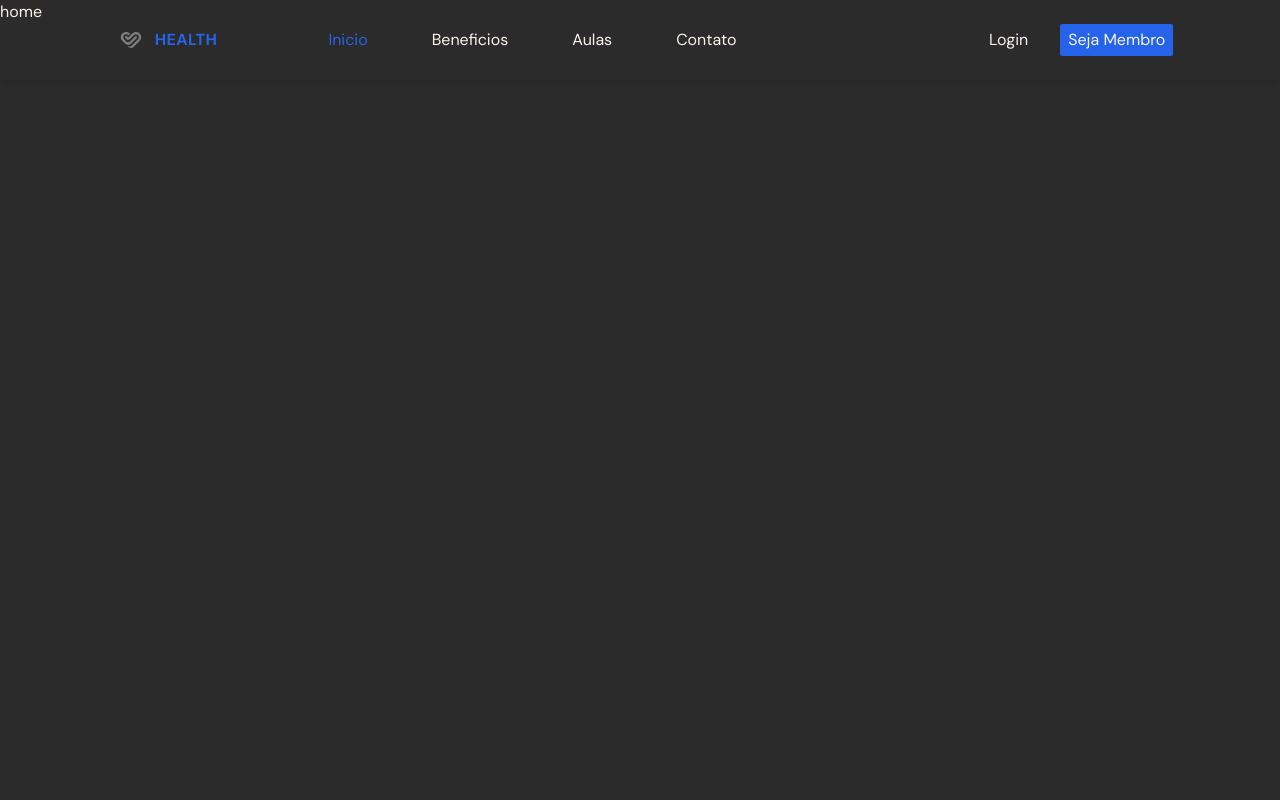
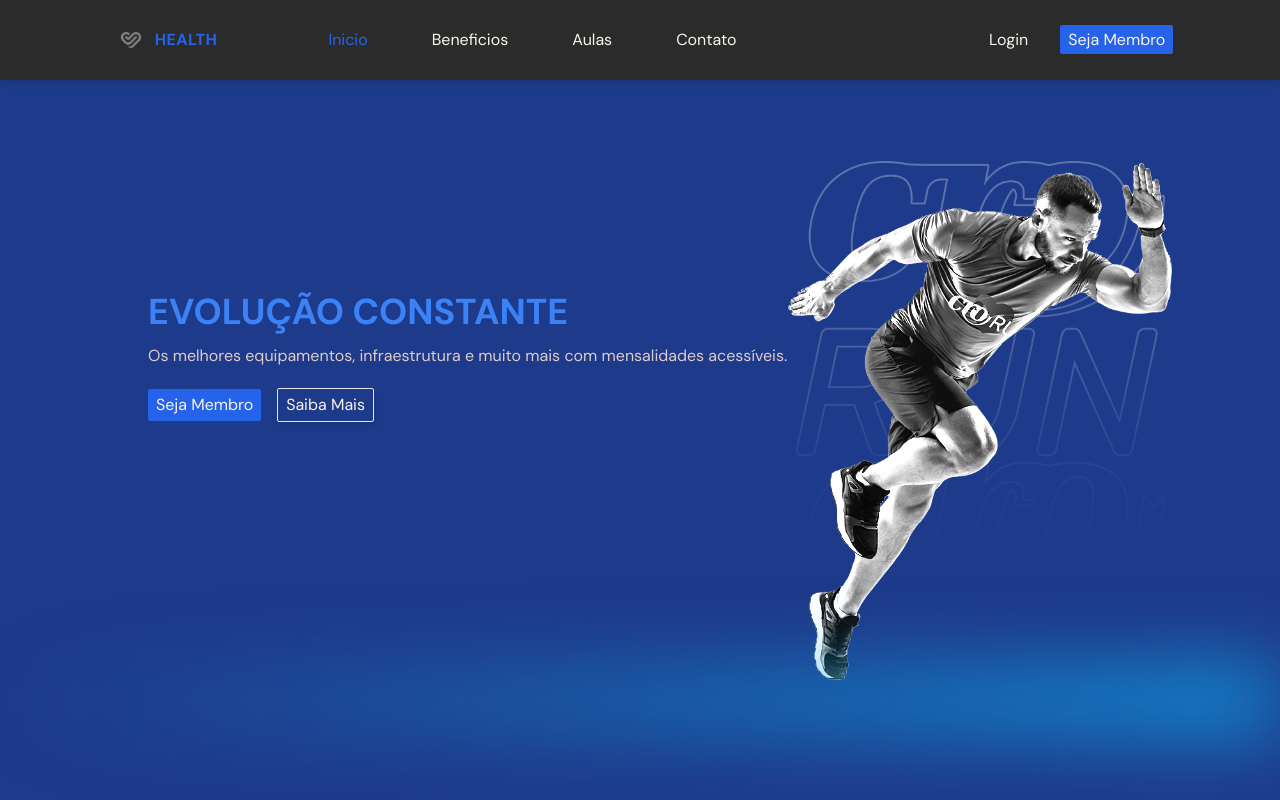
Before and after one commit to dev-marcioreis/health-typescript, a React (Vite) app: page / in a window 1280 px wide. Built offline with nearby package versions, Linux system fonts and the light colour scheme.

Commit message:
home section

```diff
--- a/src/scenes/home/index.tsx
+++ b/src/scenes/home/index.tsx
@@ -1,10 +1,8 @@
 import useMediaQuery from "@/hooks/mediaQuery";
 import { SelectedPage } from "@/shared/types";
 import ActionButton from "@/shared/ActionButton";
-import HomeTextImg from '@/assets/text.png'
-import HomeCirclesImg from '@/assets/circles.png'
-import HomeSparklesImg from '@/assets/sparkles.png'
-import HomeWavesImg from '@/assets/waves.png'
+import HomeImg from '@/assets/homeImg.png'
+import AnchorLink from "react-anchor-link-smooth-scroll";
 
 
 type Props = {
@@ -12,10 +10,33 @@ type Props = {
 }
 
 function Home({ setSelectedPage }: Props) {
+    const isMediumScreens = useMediaQuery("(min-width:1024px)");
+
   return (
-    <div>
-       home
-    </div>
+    <section id="home" className="gap-16 py-10 md:h-full md:pb-0 bg-blue-900">
+        <div className="md:flex mx-auto w-5/6 items-center justify-center md:h-5/6">
+            <div className="z-10 mt-20 md:basis-3/5 ml-10">
+                <div className="md:-mt-20">
+                    <h1 className="text-4xl font-bold text-blue-500 uppercase mb-3">Evolução constante</h1>
+                    <p className="mb-5 text-md text-gray-100">Os melhores equipamentos, infraestrutura e muito mais com mensalidades acessíveis.</p>
+                </div>
+                <div className="flex items-center gap-4">
+                    <ActionButton setSelectedPage={setSelectedPage}>
+                        Seja Membro
+                    </ActionButton>
+                    <div className="rounded-sm px-2 py-1 text-center shadow-md border transition ease-in-out hover:-translate-y-1 hover:scale-110 duration-500">
+                        <AnchorLink onClick={() => setSelectedPage(SelectedPage.Contact)} href={`#${SelectedPage.Contact}`} >
+                            <p>Saiba Mais</p>
+                        </AnchorLink>
+                    </div>
+                </div>
+            </div>
+            <div className="flex justify-center md:ml-30 md:mt-16 md:justify-items-end">
+                <img src={HomeImg} alt="Home image" className="w-96 mt-16 grayscale brightness-150" />
+            </div>
+        </div>
+        <div className="h-14 w-full bg-gradient-to-l from-sky-500 blur-2xl"></div>
+    </section>
   )
 }
 
--- a/src/scenes/navbar/index.tsx
+++ b/src/scenes/navbar/index.tsx
@@ -18,11 +18,11 @@ const Navbar = ( { topPage, selectedPage, setSelectedPage }: Props) => {
     const flexBetween = 'flex items-center justify-between';
     const [isMenuToggle, setIsMenuToggle] = useState<boolean>(false)
     const isMediumScreens = useMediaQuery("(min-width: 1024px)");
-    const navbarBg = topPage ? "" : "bg-blue-600 drop-shadow";
+    const navbarBg = topPage ? "" : "bg-blue-900 drop-shadow";
 
   return (
     <nav>
-        <div className={`${navbarBg} ${flexBetween} fixed top-0 z-30 w-full py-4 shadow-md`}>
+        <div className={`${navbarBg} ${flexBetween} fixed top-0 z-30 w-full py-4 bg-bg-color shadow-md`}>
             <div className={`${flexBetween} mx-auto w-5/6`}>
                 <div className={`${flexBetween} w-full gap-16`}>
                     <div className={`${flexBetween}`}>
@@ -38,7 +38,7 @@ const Navbar = ( { topPage, selectedPage, setSelectedPage }: Props) => {
                         </div>
                         <div className={`${flexBetween} gap-8`}>
                             <p>Login</p>
-                            <div className="rounded-sm px-2 py-1 text-center transition ease-in-out bg-blue-600 hover:-translate-y-1 hover:scale-110 hover:bg-blue-500 duration-500" >
+                            <div>
                                 <ActionButton setSelectedPage={setSelectedPage}>Seja Membro</ActionButton>
                             </div>
                         </div>
--- a/src/shared/ActionButton.tsx
+++ b/src/shared/ActionButton.tsx
@@ -9,8 +9,10 @@ type Props = {
 
 function ActionButton({ children, setSelectedPage }: Props) {
   return (
-    <AnchorLink onClick={() => setSelectedPage(SelectedPage.Contact)} href={`#${SelectedPage.Contact}`}>
-      {children}
+    <AnchorLink className="rounded-sm px-2 py-1 text-center
+    transition ease-in-out bg-blue-600 hover:-translate-y-1 hover:scale-110 hover:bg-blue-500 duration-500"
+    onClick={() => setSelectedPage(SelectedPage.Contact)} href={`#${SelectedPage.Contact}`}>
+        {children}
     </AnchorLink>
   )
 }
```
Also changed, not shown: src/assets/homeImg.png.
